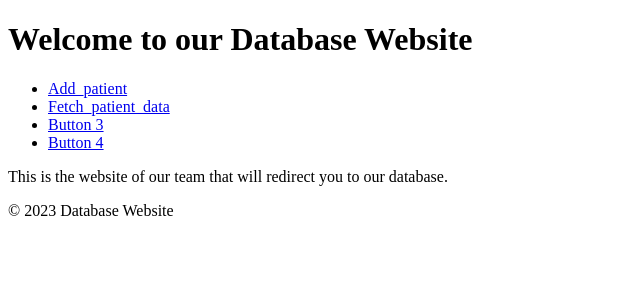
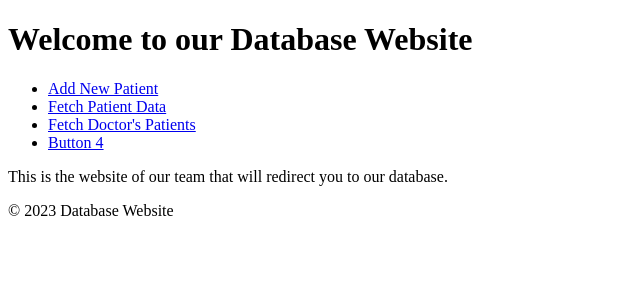
Before and after one commit to binhow612/database_website, a Flask app: page /homepage in a window 1280 px wide. Shown: the top 300 px of the page, without its empty margins (0-640 px from the left). Run offline with Flask 3, Linux system fonts and the light colour scheme.

Commit message:
Update homepage.html

```diff
--- a/website/templates/homepage.html
+++ b/website/templates/homepage.html
@@ -11,9 +11,9 @@
     </header>
     <nav>
         <ul>
-            <li><a href="#" id="button1">Add_patient</a></li>
-            <li><a href="#" id="button2">Fetch_patient_data</a></li>
-            <li><a href="#" id="button3">Button 3</a></li>
+            <li><a href="#" id="button1">Add New Patient</a></li>
+            <li><a href="#" id="button2">Fetch Patient Data</a></li>
+            <li><a href="#" id="button3">Fetch Doctor's Patients</a></li>
             <li><a href="#" id="button4">Button 4</a></li>
         </ul>
     </nav>
```
